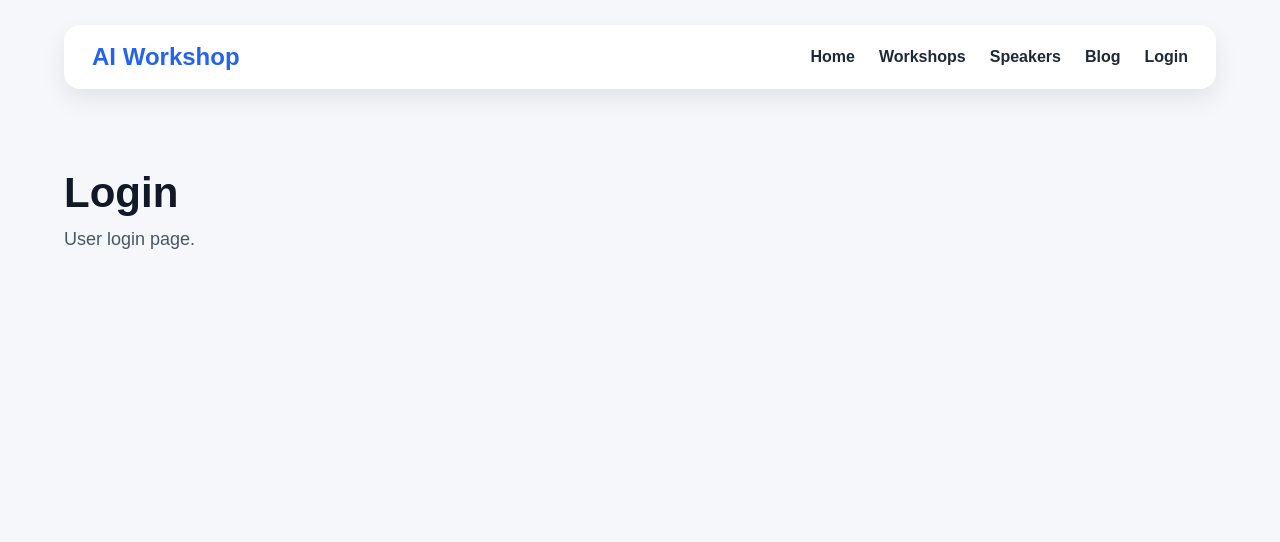
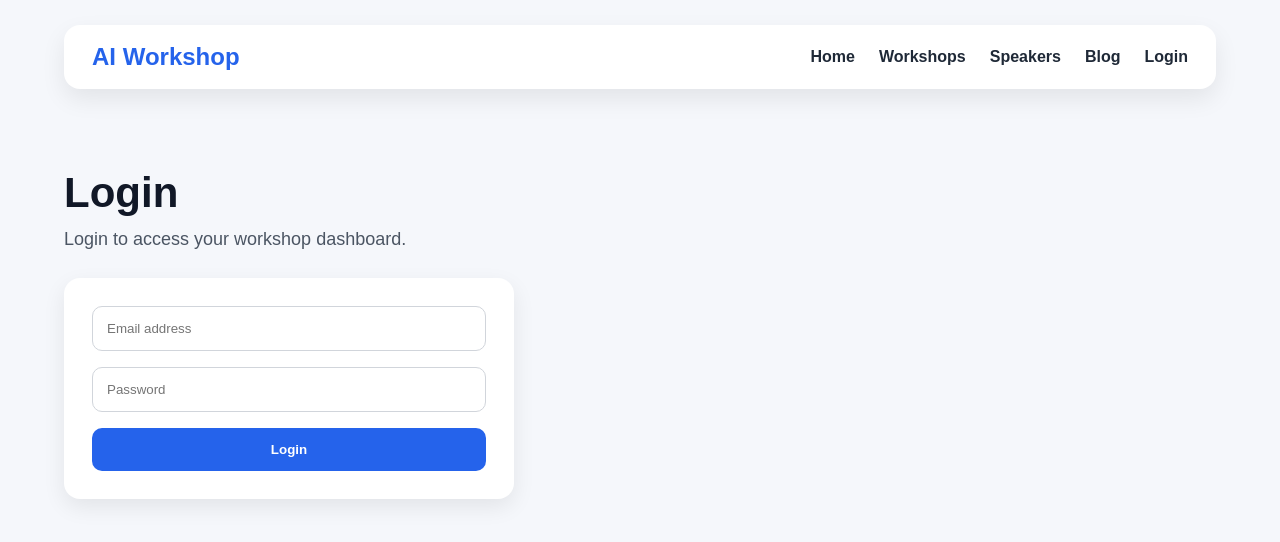
Before and after one commit to natashacuthbert-tech/AI-Workshop-Learning-WebApp, a React app in the folder frontend/: page /login in a window 1280 px wide. Shown: the top 542 px of the page. Built offline with nearby package versions, Linux system fonts and the light colour scheme; the HTML template or start-up script is replaced by a standard one.

Commit message:
Connect login page to backend authentication

```diff
--- a/frontend/src/App.css
+++ b/frontend/src/App.css
@@ -136,3 +136,28 @@ body {
   line-height: 1.6;
   color: #374151;
 }
+.form-card {
+  max-width: 450px;
+  background: white;
+  padding: 28px;
+  border-radius: 16px;
+  box-shadow: 0 8px 22px rgba(0, 0, 0, 0.08);
+}
+
+.form-card input {
+  width: 100%;
+  padding: 14px;
+  margin-bottom: 16px;
+  border: 1px solid #d1d5db;
+  border-radius: 10px;
+}
+
+.form-card button {
+  width: 100%;
+  padding: 14px;
+  background: #2563eb;
+  color: white;
+  border: none;
+  border-radius: 10px;
+  font-weight: 700;
+}
--- a/frontend/src/pages/login.jsx
+++ b/frontend/src/pages/login.jsx
@@ -1,13 +1,69 @@
+import { useState } from "react";
 import Navbar from "../components/navbar";
+import api from "../services/api";
 
 function Login() {
+  const [formData, setFormData] = useState({
+    email: "",
+    password: ""
+  });
+
+  const [message, setMessage] = useState("");
+
+  const handleChange = (e) => {
+    setFormData({
+      ...formData,
+      [e.target.name]: e.target.value
+    });
+  };
+
+  const handleLogin = async (e) => {
+    e.preventDefault();
+
+    try {
+      const response = await api.post("/auth/login", formData);
+
+      localStorage.setItem("token", response.data.access_token);
+      localStorage.setItem("user", JSON.stringify(response.data.user));
+
+      setMessage("Login successful!");
+    } catch (error) {
+      console.error("Login error:", error);
+      setMessage("Invalid email or password.");
+    }
+  };
+
   return (
     <div>
       <Navbar />
 
       <section className="page-section">
         <h1>Login</h1>
-        <p>User login page.</p>
+        <p>Login to access your workshop dashboard.</p>
+
+        <form className="form-card" onSubmit={handleLogin}>
+          <input
+            type="email"
+            name="email"
+            placeholder="Email address"
+            value={formData.email}
+            onChange={handleChange}
+            required
+          />
+
+          <input
+            type="password"
+            name="password"
+            placeholder="Password"
+            value={formData.password}
+            onChange={handleChange}
+            required
+          />
+
+          <button type="submit">Login</button>
+
+          {message && <p>{message}</p>}
+        </form>
       </section>
     </div>
   );
```
